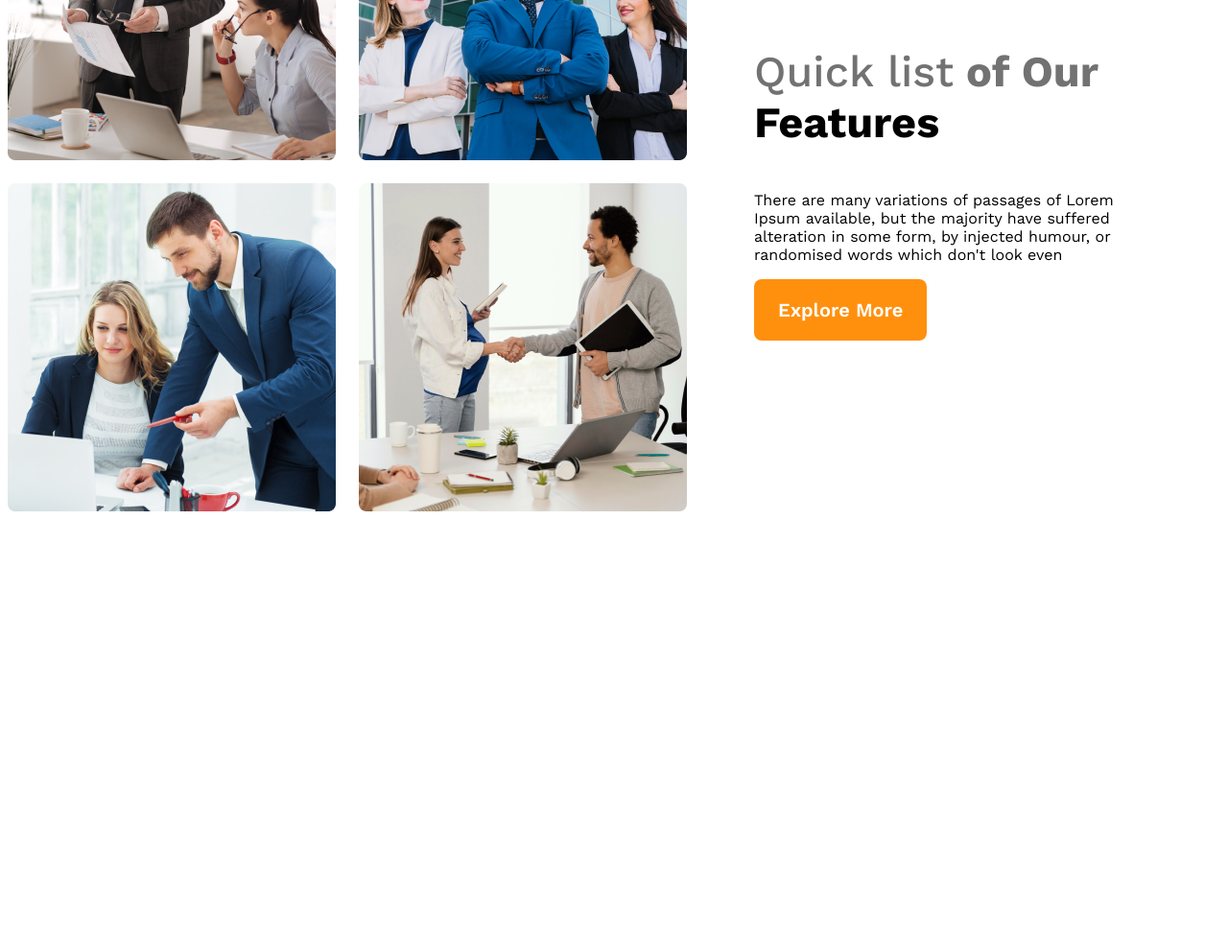
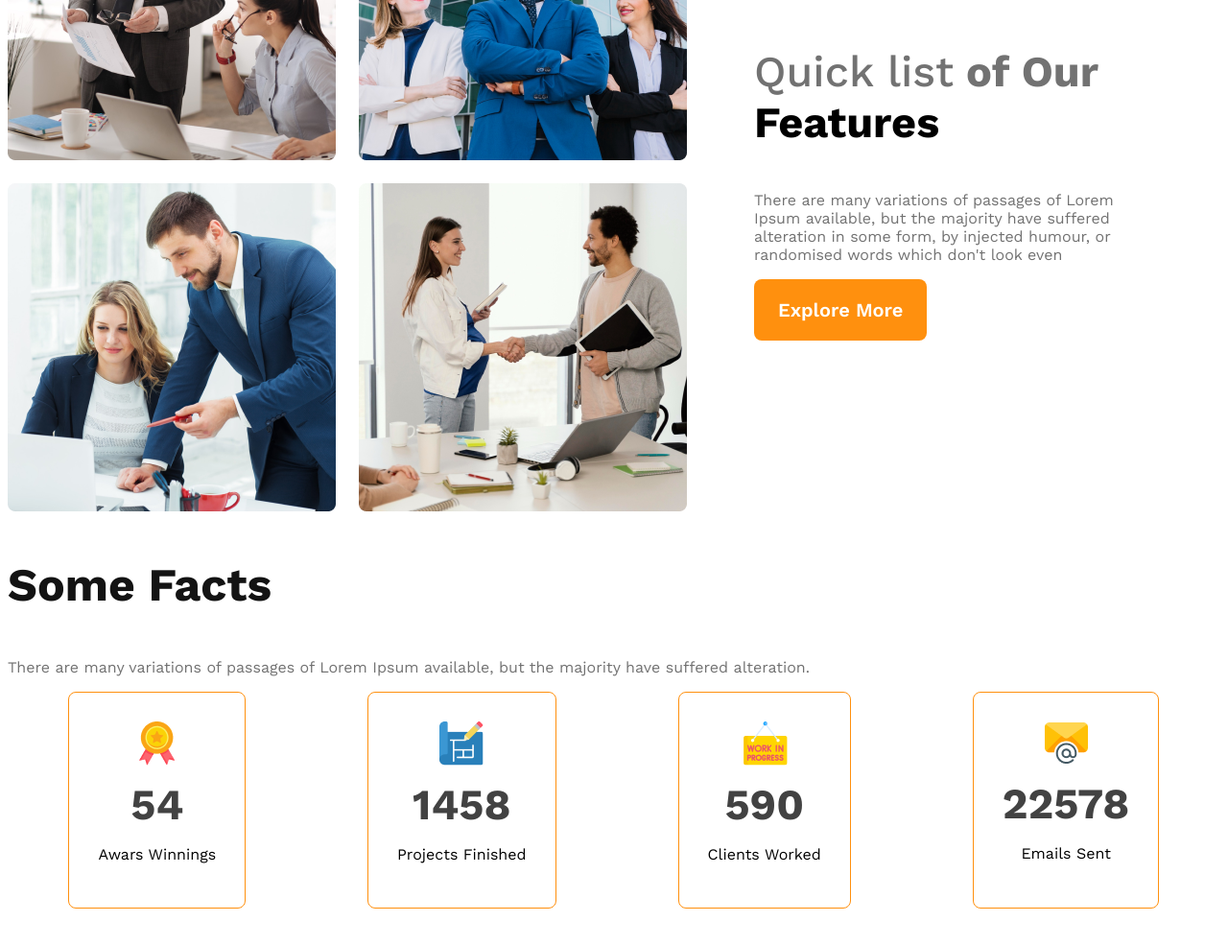
Before and after one commit to emon012222/g3-architect-website, a plain HTML site: page index.html in a window 1280 px wide. Shown: the part 1267-2252 px from the top of the page at 96% size. Before the commit the page ends 1870 px from the top, so only its background shows below. Drawn offline with nearby package versions, Linux system fonts and the light colour scheme.

Commit message:
added fact section

```diff
--- a/index.html
+++ b/index.html
@@ -12,7 +12,7 @@
     <!-- header start -->
     <header>
         <nav>
-            <h3 class="nav-tittle">G3 Architects</h3>
+            <h3 class="section-tittle">G3 Architects</h3>
             <ul>
                 <li><a href="">Home</a></li>
                 <li><a href="">About</a></li>
@@ -44,13 +44,51 @@
 
             </div>
             <div class="teams-content">
-                <h3 class="teams-tittle"><span class="quick">Quick list</span> <span class="of">of Our</span> <span class="Features">Features</span></h3>
-               <p class="teams-description">
-                There are many variations of passages of Lorem Ipsum available, but the majority have suffered alteration in some form, by injected humour, or randomised words which don't look even
-               </p>
-               <button class="btn-primary">Explore More</button>
+                <h3 class="teams-tittle"><span class="quick">Quick list</span> <span class="of">of Our</span> <span
+                        class="Features">Features</span></h3>
+                <p class="text-light-grey">
+                    There are many variations of passages of Lorem Ipsum available, but the majority have suffered
+                    alteration in some form, by injected humour, or randomised words which don't look even
+                </p>
+                <button class="btn-primary">Explore More</button>
 
             </div>
+        </section>
+        <!-- team section end -->
+        <!-- features section -->
+        <section class="features">
+
+        </section>
+        <!-- features section ends -->
+        <!-- facts section start -->
+        <section class="facts">
+            <h3 class="section-tittle">Some Facts</h3>
+            <p class="text-light-grey">There are many variations of passages of Lorem Ipsum available, but the majority
+                have suffered alteration.</p>
+            <div class="facts-card-container">
+                <!-- .card*4>img+h2.card-stats+p.cart-tittle -->
+                <div class="card">
+                    <img src="images/icons/ribon.png" alt="">
+                    <h2 class="card-stats">54</h2>
+                    <p class="cart-tittle">Awars Winnings</p>
+                </div>
+                <div class="card">
+                    <img src="images/icons/projects.png" alt="">
+                    <h2 class="card-stats">1458</h2>
+                    <p class="cart-tittle">Projects Finished</p>
+                </div>
+                <div class="card">
+                    <img src="images/icons/customers.png" alt="">
+                    <h2 class="card-stats">590</h2>
+                    <p class="cart-tittle">Clients Worked</p>
+                </div>
+                <div class="card">
+                    <img src="images/icons/email.png" alt="">
+                    <h2 class="card-stats">22578</h2>
+                    <p class="cart-tittle">Emails Sent</p>
+                </div>
+            </div>
+
         </section>
 
     </main>
--- a/styles/architect.css
+++ b/styles/architect.css
@@ -20,6 +20,11 @@ border: 0;
 .text-light-grey{
     color: #727272;
 }
+.section-tittle {
+    font-size: 3rem;
+    font-weight: 700;
+    color: var(--dark-01, #131313);
+}
 
 /* header styles */
 header {
@@ -32,11 +37,7 @@ nav {
     justify-content: space-between;
 }
 
-.nav-tittle {
-    font-size: 3rem;
-    font-weight: 700;
-    color: var(--dark-01, #131313);
-}
+
 
 nav>ul {
     display: flex;
@@ -144,3 +145,27 @@ main{
         padding: 50px;
     }
 }
+/* facts section */
+.facts-card-container{
+    display: flex;
+    justify-content: space-around;
+}
+.facts-card-container .card{
+    border-radius: 8px;
+border: 1px solid #FF900E;
+text-align: center;
+
+padding: 30px;
+
+}
+.facts-card-container .card-tittle{
+    font-weight: 600;
+    font-size: 1.25rem;
+    margin-top: 5px;
+}
+.facts-card-container .card-stats{
+    font-size: 2.8rem;
+    color: #424242;
+    margin-top: 10px;
+    margin-bottom: 10px;
+}
```
